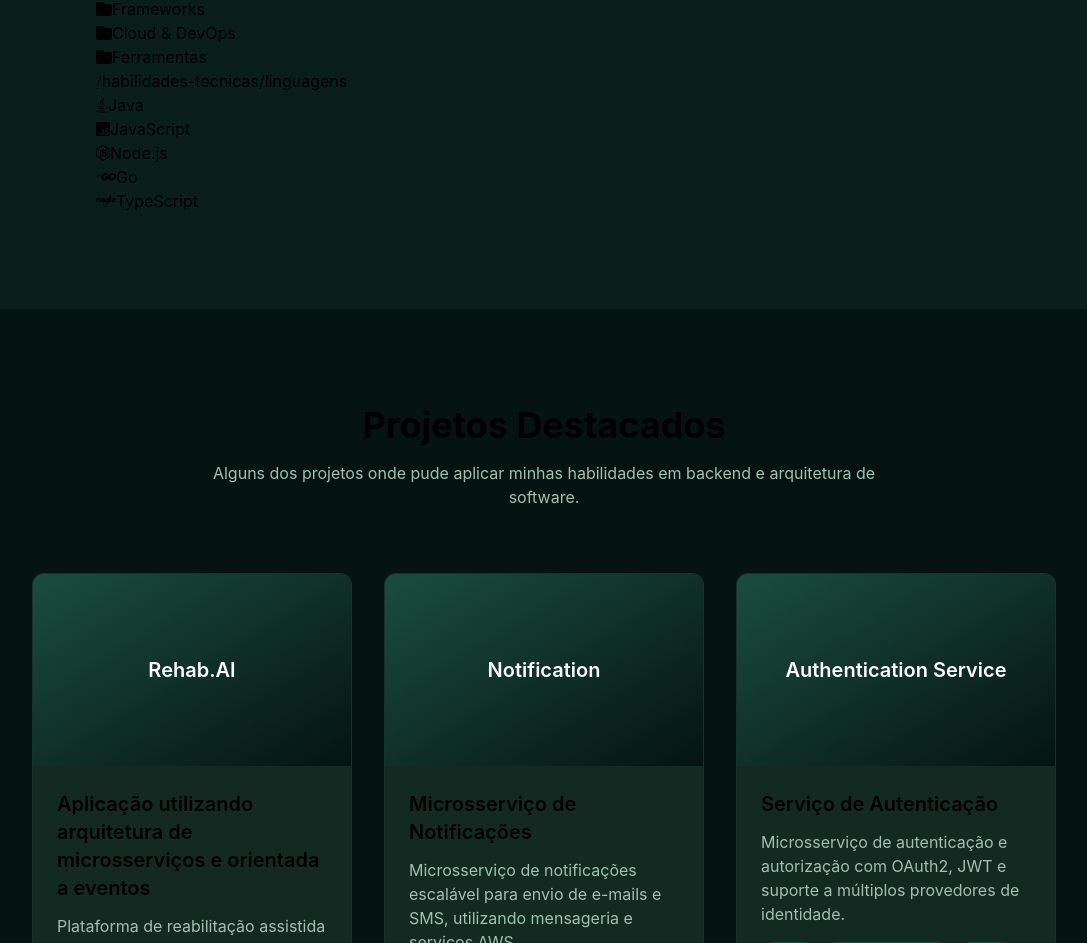
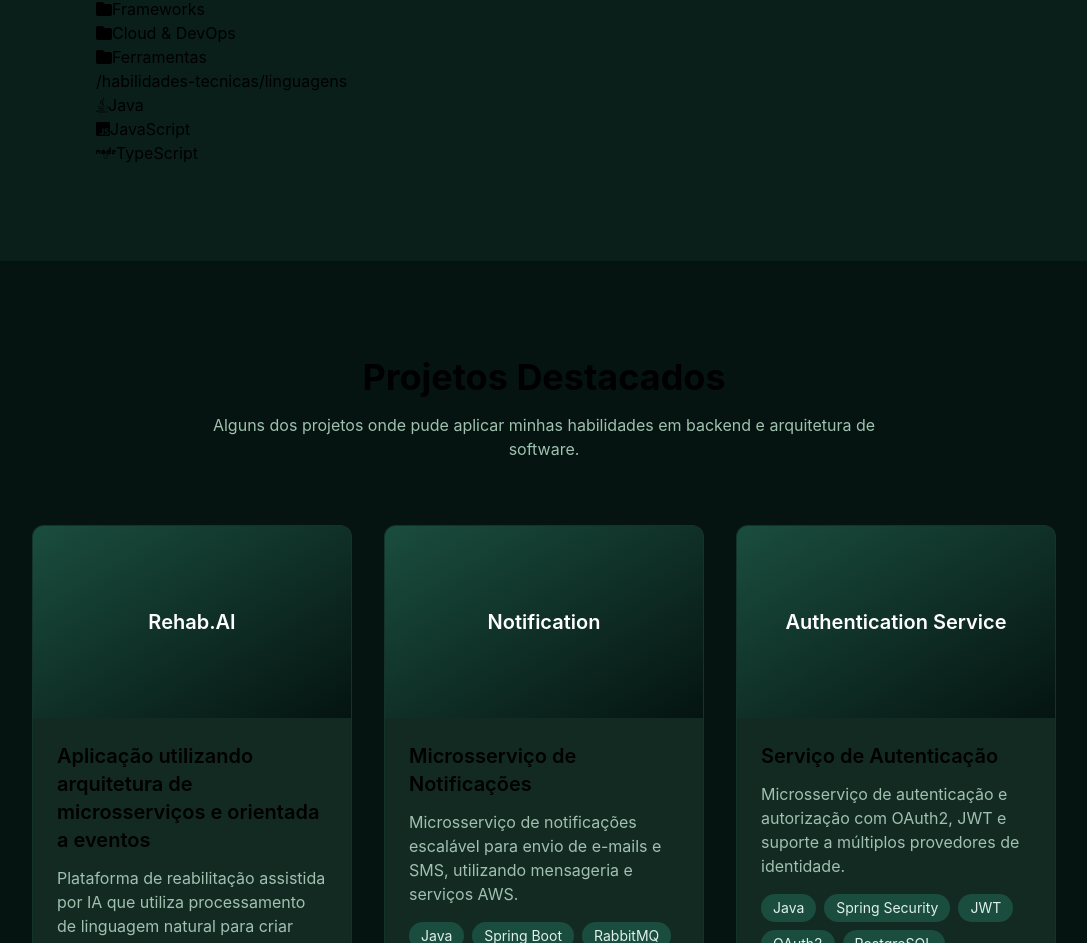
Before and after one commit to henriquemarino/henriquemarino.github.io, a Nuxt app: page / in a window 1280 px wide. Shown: the part 2071-3014 px from the top of the page, without its empty margins (96-1183 px from the left). Built offline with nearby package versions, Linux system fonts and the light colour scheme.

Commit message:
refactor: comentada a entrada de 'Go' e 'Node.js' na lista de arquivos

```diff
--- a/composables/useFileExplorer.ts
+++ b/composables/useFileExplorer.ts
@@ -21,8 +21,7 @@ export const useFileExplorer = () => {
       files: [
         { icon: 'fab fa-java', name: 'Java' },
         { icon: 'fab fa-js-square', name: 'JavaScript' },
-        { icon: 'fab fa-node-js', name: 'Node.js' },
-        { icon: 'fab fa-golang', name: 'Go' },
+        //{ icon: 'fab fa-golang', name: 'Go' },
         { icon: 'fab fa-brands fa-node', name: 'TypeScript' }
       ]
     },
```
